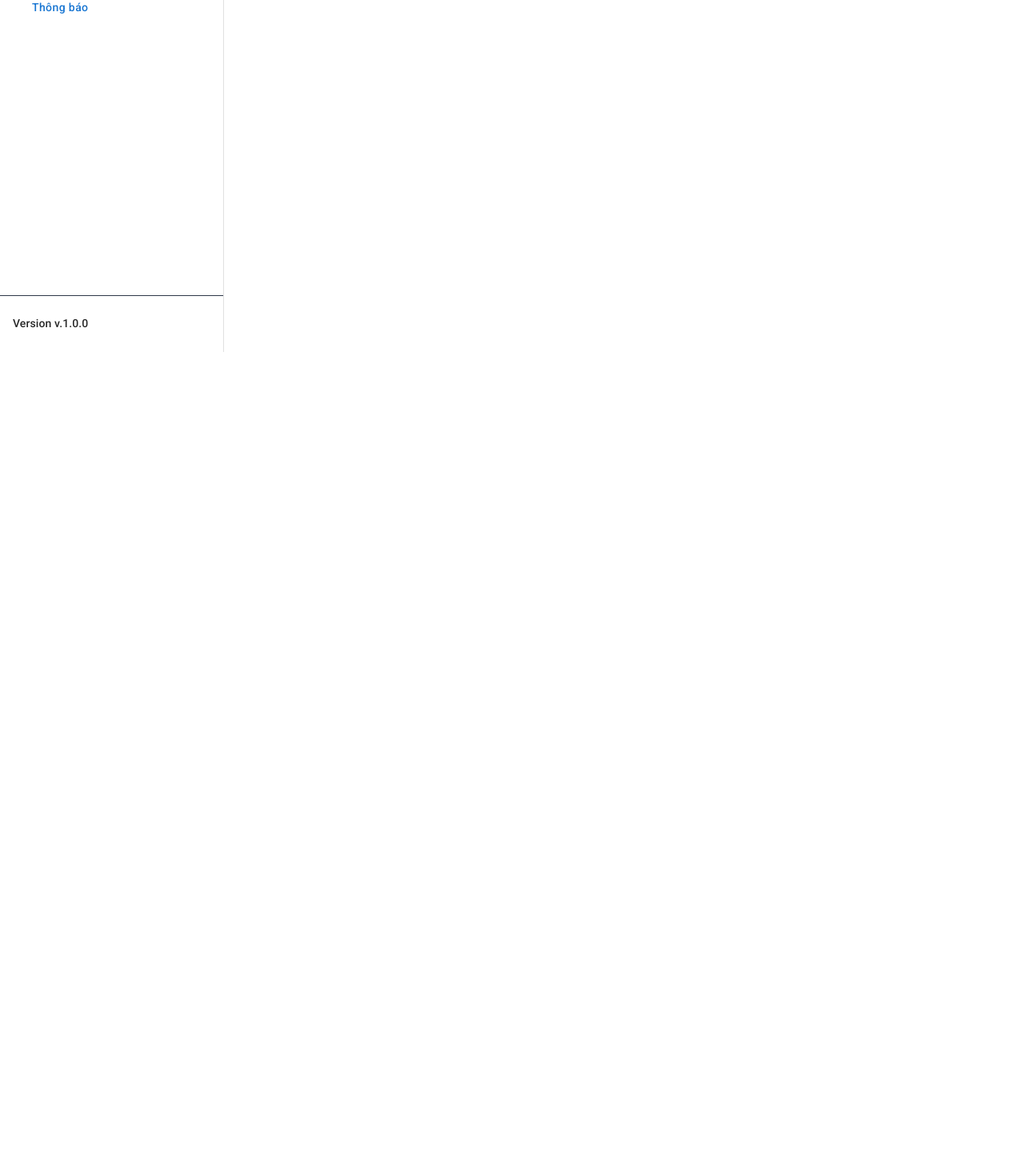
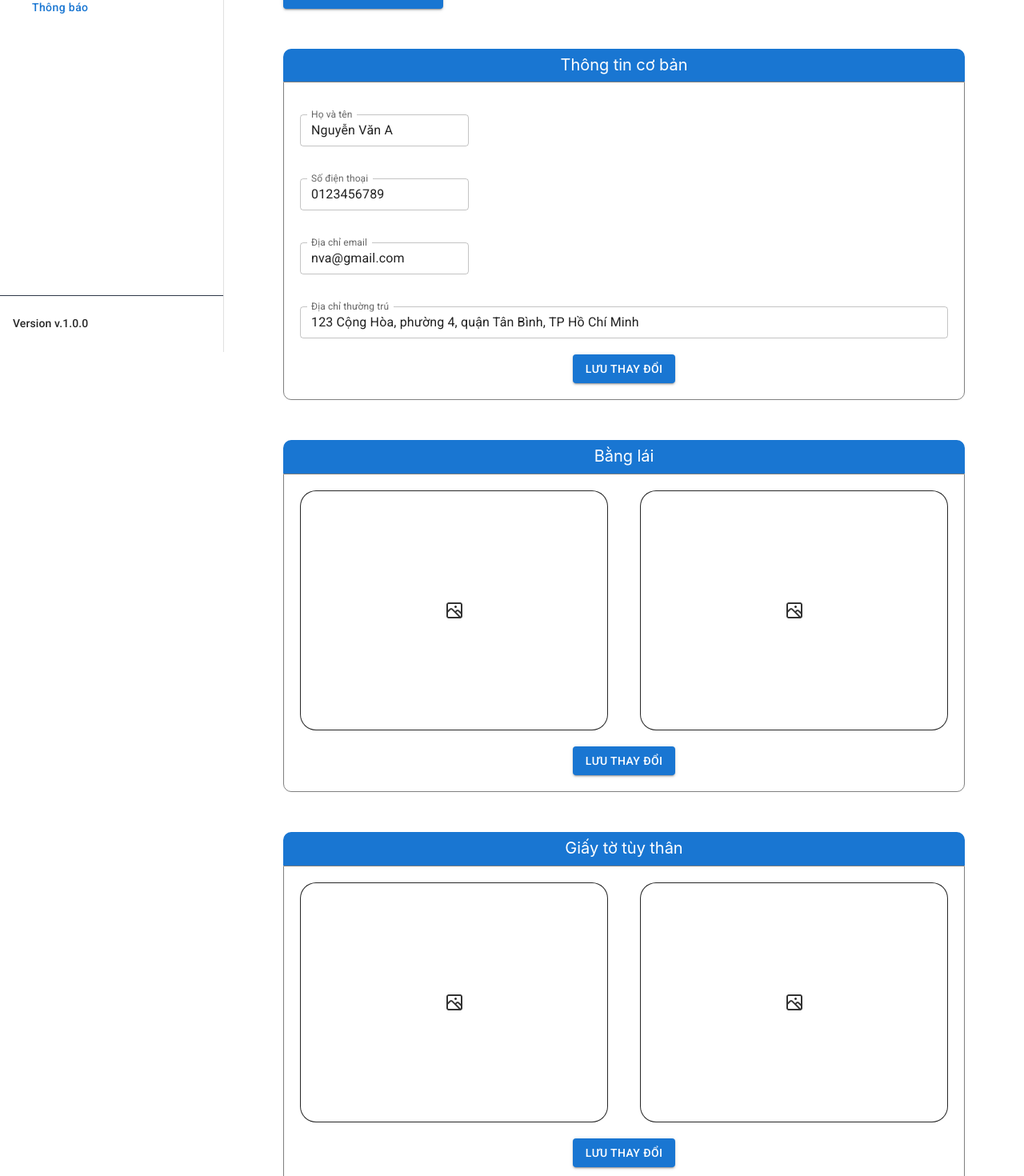
Before and after one commit to nongquocdung/thuexe, a React (Create React App) app: page /user/information in a window 1280 px wide. Shown: the part 360-1830 px from the top of the page at 80% size. Before the commit the page ends 800 px from the top, so only its background shows below. Built offline with nearby package versions, Linux system fonts and the light colour scheme.

Commit message:
Complete user information page

```diff
--- a/src/pages/UserInformation/index.jsx
+++ b/src/pages/UserInformation/index.jsx
@@ -1,7 +1,232 @@
-import React from 'react'
+import { Box, Button, Container, TextField } from "@mui/material";
+import { margin, style } from "@mui/system";
+import React from "react";
+import AvatarBackground from "../../assets/imgs/none-avatar.png";
+import { Typography, Grid } from "@mui/material";
+
+const styles = {
+  space: {
+    margin: "20px 0px",
+  },
+};
+
+const info = {
+  name: "Nguyễn Văn A",
+  phoneNum: "0123456789",
+  email: "nva@gmail.com",
+  address: "123 Cộng Hòa, phường 4, quận Tân Bình, TP Hồ Chí Minh",
+  level: "Vàng",
+};
 
 export const UserInformationPage = () => {
   return (
-    <div>InformationPage</div>
-  )
-}
+    <div style={{ margin: "50px 50px 50px 50px" }}>
+      <Container>
+        <div style={{ display: "flex", alignItems: "center" }}>
+          <Box
+            sx={{
+              width: 200,
+              height: 200,
+              backgroundImage: `url(${AvatarBackground})`,
+              backgroundColor: "#EEEEEE",
+              backgroundRepeat: "no-repeat",
+              backgroundPosition: "center",
+            }}
+          />
+          <div
+            style={{ display: "flex", flexDirection: "column", marginLeft: 30 }}
+          >
+            <span style={{ fontSize: 25, fontWeight: 700 }}>{info.name}</span>
+            <span>Thành viên {info.level}</span>
+          </div>
+        </div>
+        <Button
+          variant="contained"
+          component="span"
+          style={{ width: 200, marginTop: 20 }}
+        >
+          Thay ảnh đại diện
+        </Button>
+      </Container>
+      <Container style={{ marginTop: 50 }}>
+        <Box
+          style={{
+            backgroundColor: "#1976d2",
+            borderTopRightRadius: 10,
+            borderTopLeftRadius: 10,
+            textAlign: "center",
+            padding: 5,
+          }}
+        >
+          <span style={{ color: "white", fontSize: 20 }}>Thông tin cơ bản</span>
+        </Box>
+        <Box
+          style={{
+            borderStyle: "solid",
+            borderWidth: 1,
+            borderColor: "grey",
+            padding: 20,
+            borderBottomRightRadius: 10,
+            borderBottomLeftRadius: 10,
+          }}
+        >
+          <div>
+            <TextField
+              style={styles.space}
+              id="outlined-basic"
+              label="Họ và tên"
+              variant="outlined"
+              value={info.name}
+              size="small"
+            />
+            <br />
+            <TextField
+              style={styles.space}
+              id="outlined-basic"
+              label="Số điện thoại"
+              variant="outlined"
+              value={info.phoneNum}
+              size="small"
+            />
+            <br />
+            <TextField
+              style={styles.space}
+              id="outlined-basic"
+              label="Địa chỉ email"
+              variant="outlined"
+              value={info.email}
+              size="small"
+            />
+            <br />
+            <TextField
+              style={styles.space}
+              id="outlined-basic"
+              label="Địa chỉ thường trú"
+              variant="outlined"
+              value={info.address}
+              size="small"
+              fullWidth="true"
+            />
+            <Typography align="center">
+              <Button variant="contained">Lưu thay đổi</Button>
+            </Typography>
+          </div>
+        </Box>
+      </Container>
+      <Container style={{ marginTop: 50 }}>
+        <Box
+          style={{
+            backgroundColor: "#1976d2",
+            borderTopRightRadius: 10,
+            borderTopLeftRadius: 10,
+            textAlign: "center",
+            padding: 5,
+          }}
+        >
+          <span style={{ color: "white", fontSize: 20 }}>Bằng lái</span>
+        </Box>
+        <Box
+          style={{
+            borderStyle: "solid",
+            borderWidth: 1,
+            borderColor: "grey",
+            padding: 20,
+            borderBottomRightRadius: 10,
+            borderBottomLeftRadius: 10,
+          }}
+        >
+          <Grid container spacing={5}>
+            <Grid item xs={6}>
+              <Box
+                sx={{
+                  borderRadius: 5,
+                  borderWidth: 1,
+                  borderStyle: "solid",
+                  height: 300,
+                  backgroundImage: `url(${AvatarBackground})`,
+                  backgroundRepeat: "no-repeat",
+                  backgroundPosition: "center",
+                }}
+              />
+            </Grid>
+            <Grid item xs={6}>
+              <Box
+                sx={{
+                  borderRadius: 5,
+                  borderWidth: 1,
+                  borderStyle: "solid",
+                  height: 300,
+                  backgroundImage: `url(${AvatarBackground})`,
+                  backgroundRepeat: "no-repeat",
+                  backgroundPosition: "center",
+                }}
+              />
+            </Grid>
+          </Grid>
+          <Box sx={{ margin: "20px 0px 0px 0px" }}>
+            <Typography align="center">
+              <Button variant="contained">Lưu thay đổi</Button>
+            </Typography>
+          </Box>
+        </Box>
+      </Container>
+      <Container style={{ marginTop: 50 }}>
+        <Box
+          style={{
+            backgroundColor: "#1976d2",
+            borderTopRightRadius: 10,
+            borderTopLeftRadius: 10,
+            textAlign: "center",
+            padding: 5,
+          }}
+        >
+          <span style={{ color: "white", fontSize: 20 }}>Giấy tờ tùy thân</span>
+        </Box>
+        <Box
+          style={{
+            borderStyle: "solid",
+            borderWidth: 1,
+            borderColor: "grey",
+            padding: 20,
+            borderBottomRightRadius: 10,
+            borderBottomLeftRadius: 10,
+          }}
+        >
+          <Grid container spacing={5}>
+            <Grid item xs={6}>
+              <Box
+                sx={{
+                  borderRadius: 5,
+                  borderWidth: 1,
+                  borderStyle: "solid",
+                  height: 300,
+                  backgroundImage: `url(${AvatarBackground})`,
+                  backgroundRepeat: "no-repeat",
+                  backgroundPosition: "center",
+                }}
+              />
+            </Grid>
+            <Grid item xs={6}>
+              <Box
+                sx={{
+                  borderRadius: 5,
+                  borderWidth: 1,
+                  borderStyle: "solid",
+                  height: 300,
+                  backgroundImage: `url(${AvatarBackground})`,
+                  backgroundRepeat: "no-repeat",
+                  backgroundPosition: "center",
+                }}
+              />
+            </Grid>
+          </Grid>
+          <Box sx={{ margin: "20px 0px 0px 0px" }}>
+            <Typography align="center">
+              <Button variant="contained">Lưu thay đổi</Button>
+            </Typography>
+          </Box>
+        </Box>
+      </Container>
+    </div>
+  );
+};
```
Also changed, not shown: src/assets/imgs/none-avatar.png (added).
